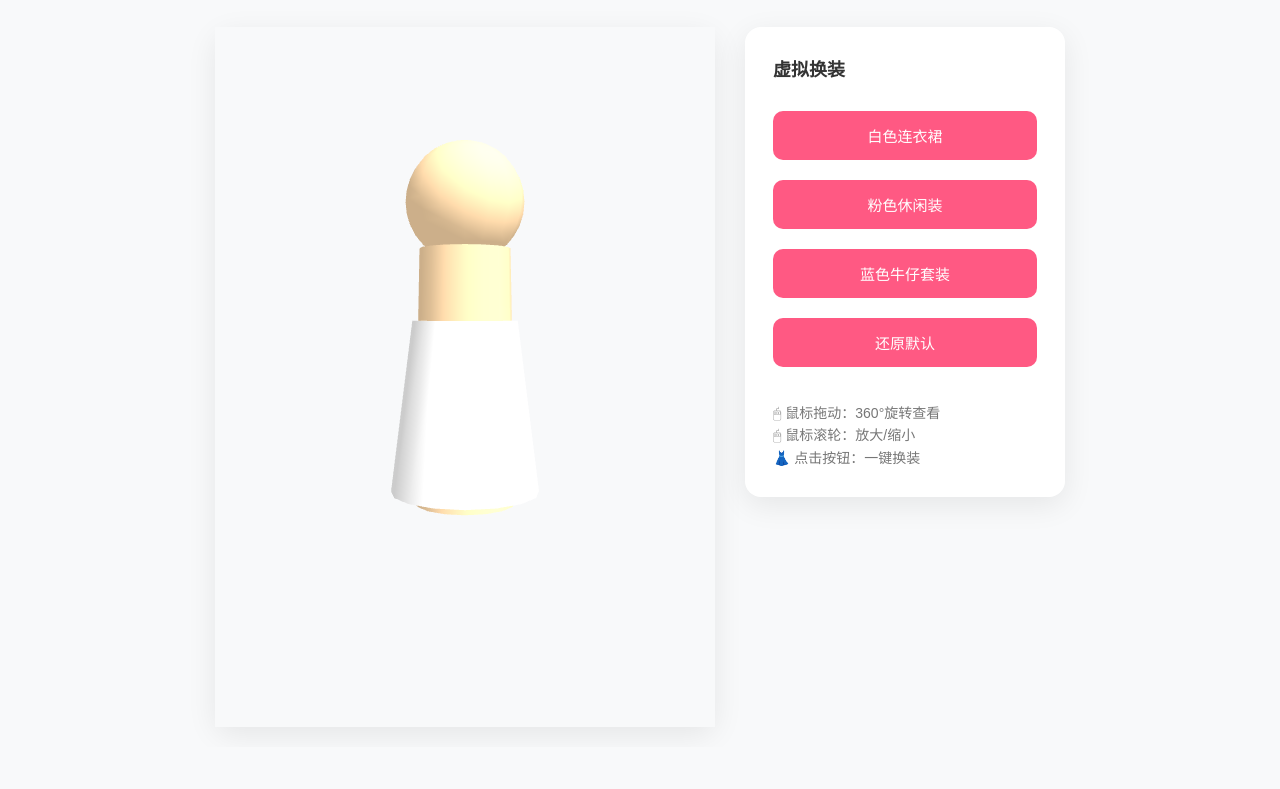
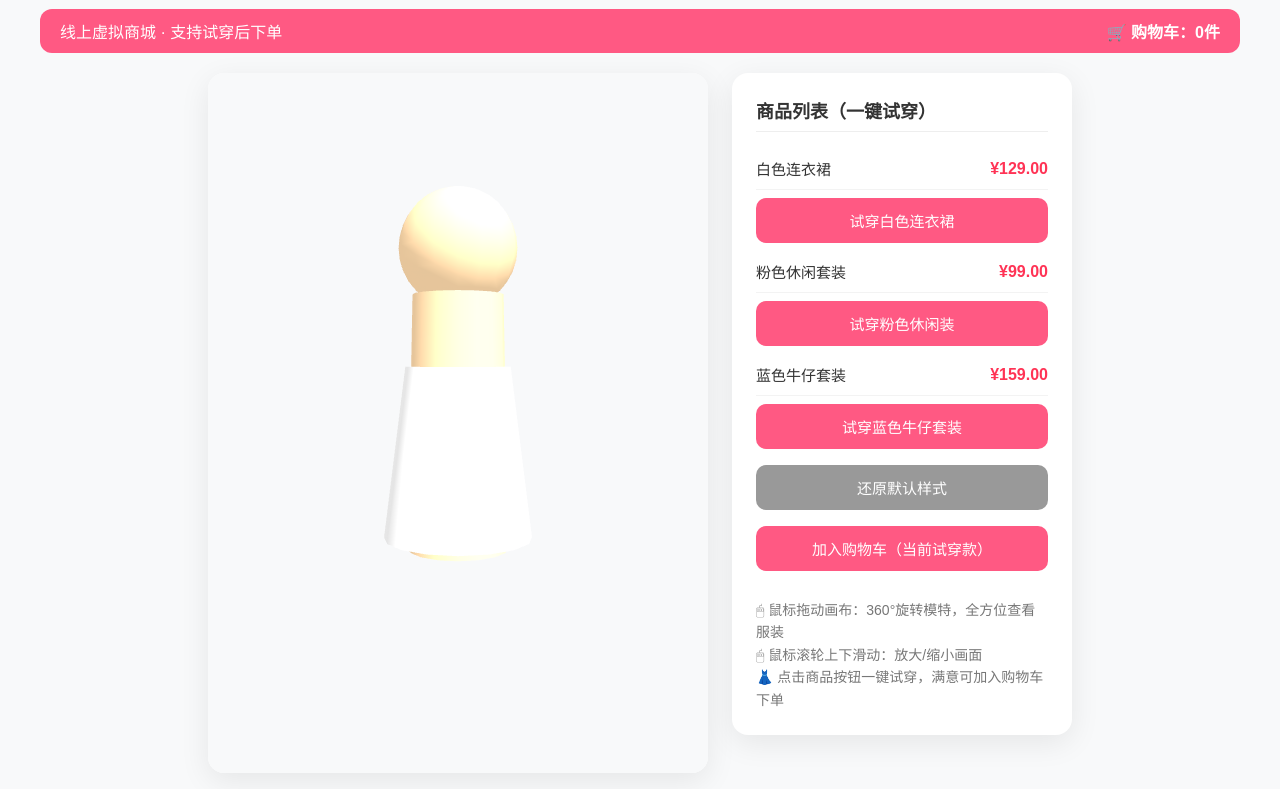
Before and after one commit to PGY521/3d-virtual-clothing, a plain HTML site: page index.html in a window 1280 px wide. Shown: the part 125-914 px from the top of the page. Before the commit the page ends 872 px from the top, so only its background shows below. Drawn offline with nearby package versions, Linux system fonts and the light colour scheme.

Commit message:
Enhance 3D virtual fitting platform with shopping cart
商城商业化模块
商品价格展示，区分三款服装定价
购物车计数，点击按钮可加入购物车弹窗提示
顶部商城导航栏，强化销售平台定位，贴合你的创业计划书商业模式
加载动画
打开页面显示「3D 模型加载中」提示，解决用户误以为空白无内容的问题
移动端自适应
手机打开页面自动调整布局，画布、面板宽度适配手机屏幕，答辩可用手机演示
国内 CDN 替换
把 three.js 资源换成国内 bootcdn，大幅降低页面空白、加载失败概率
视觉优化
按钮 hover 渐变、分割线分层、柔和阴影，整体页面更精致，大赛演示观感更好
完善操作提示
清晰标注鼠标旋转、缩放、试穿、加购操作逻辑，评委不用询问就能上手操作

```diff
--- a/index.html
+++ b/index.html
@@ -2,89 +2,153 @@
 <html lang="zh-CN">
 <head>
     <meta charset="UTF-8">
-    <title>3D虚拟服装试穿平台</title>
+    <title>3D虚拟服装试穿销售平台 | 创新创业大赛项目</title>
     <meta name="viewport" content="width=device-width, initial-scale=1.0">
     <style>
         *{margin:0;padding:0;box-sizing:border-box;font-family: "Microsoft YaHei",sans-serif}
-        body{background:#f8f9fa;padding:20px}
-        .container{max-width:1100px;margin:0 auto}
-        header{text-align:center;margin:30px 0}
-        h1{font-size: 28px;color:#222;margin-bottom:8px}
+        body{background:#f8f9fa;padding:16px}
+        .container{max-width:1200px;margin:0 auto}
+        header{text-align:center;margin:24px 0}
+        h1{font-size: 28px;color:#222;margin-bottom:6px}
         .subtitle{color:#666;font-size:16px}
-
+        .shop-bar{
+            background:#ff5983;
+            color:#fff;
+            padding:10px 20px;
+            border-radius:12px;
+            display:flex;
+            justify-content:space-between;
+            align-items:center;
+            margin-bottom:20px;
+        }
+        .cart-tip{font-weight:bold}
         .box{
             display:flex;
             flex-wrap:wrap;
-            gap:30px;
+            gap:24px;
             justify-content:center;
             align-items:flex-start
         }
-
         #canvas{
             width:500px;
             height:700px;
             background:#fff;
             border-radius:16px;
-            box-shadow:0 8px 30px rgba(0,0,0,0.08)
+            box-shadow:0 8px 30px rgba(0,0,0,0.08);
+            position:relative;
+            overflow:hidden;
         }
-
+        .loading{
+            position:absolute;
+            width:100%;
+            height:100%;
+            background:#fff;
+            display:flex;
+            align-items:center;
+            justify-content:center;
+            font-size:20px;
+            color:#ff5983;
+            z-index:99;
+        }
         .panel{
-            width:320px;
+            width:340px;
             background:#fff;
-            padding:28px;
+            padding:24px;
             border-radius:16px;
             box-shadow:0 8px 30px rgba(0,0,0,0.08)
         }
-        .panel h3{margin-bottom:20px;color:#333;font-size:18px}
+        .panel h3{margin-bottom:16px;color:#333;font-size:18px;border-bottom:1px solid #eee;padding-bottom:8px}
+        .goods-item{
+            display:flex;
+            justify-content:space-between;
+            align-items:center;
+            padding:10px 0;
+            border-bottom:1px solid #f3f3f3;
+        }
+        .goods-name{font-size:15px;color:#333}
+        .goods-price{color:#ff3355;font-weight:bold}
         .btn{
             width:100%;
-            padding:14px;
-            margin:10px 0;
+            padding:12px;
+            margin:8px 0;
             background:#ff5983;
             color:#fff;
             border:none;
             border-radius:10px;
             font-size:15px;
-            cursor:pointer
+            cursor:pointer;
+            transition:0.2s
         }
         .btn:hover{background:#e63968}
-
-        .tips{margin-top:25px;color:#777;line-height:1.6;font-size:14px}
+        .btn-reset{background:#999}
+        .btn-reset:hover{background:#777}
+        .tips{margin-top:20px;color:#777;line-height:1.6;font-size:14px}
+        @media (max-width:900px){
+            .box{flex-direction:column;align-items:center}
+            #canvas{width:90vw;height:600px}
+            .panel{width:90vw}
+        }
     </style>
 </head>
 <body>
     <div class="container">
         <header>
-            <h1>3D虚拟服装试穿平台</h1>
-            <p class="subtitle">基于Web3D技术 | 沉浸式虚拟试衣 | 大学生创新创业项目</p>
+            <h1>3D虚拟服装试穿销售平台</h1>
+            <p class="subtitle">基于Web3D技术 | O2O服装新零售 | 大学生创新创业参赛项目</p>
         </header>
 
+        <div class="shop-bar">
+            <span>线上虚拟商城 · 支持试穿后下单</span>
+            <span class="cart-tip">🛒 购物车：<span id="cartNum">0</span>件</span>
+        </div>
+
         <div class="box">
-            <div id="canvas"></div>
+            <div id="canvas">
+                <div class="loading" id="loadText">3D模型加载中，请稍候...</div>
+            </div>
+
             <div class="panel">
-                <h3>虚拟换装</h3>
-                <button class="btn" onclick="setClothes(1)">白色连衣裙</button>
-                <button class="btn" onclick="setClothes(2)">粉色休闲装</button>
-                <button class="btn" onclick="setClothes(3)">蓝色牛仔套装</button>
-                <button class="btn" onclick="setClothes(0)">还原默认</button>
+                <h3>商品列表（一键试穿）</h3>
+                <div class="goods-item">
+                    <span class="goods-name">白色连衣裙</span>
+                    <span class="goods-price">¥129.00</span>
+                </div>
+                <button class="btn" onclick="setClothes(1)">试穿白色连衣裙</button>
+
+                <div class="goods-item">
+                    <span class="goods-name">粉色休闲套装</span>
+                    <span class="goods-price">¥99.00</span>
+                </div>
+                <button class="btn" onclick="setClothes(2)">试穿粉色休闲装</button>
+
+                <div class="goods-item">
+                    <span class="goods-name">蓝色牛仔套装</span>
+                    <span class="goods-price">¥159.00</span>
+                </div>
+                <button class="btn" onclick="setClothes(3)">试穿蓝色牛仔套装</button>
+
+                <button class="btn btn-reset" onclick="setClothes(0)">还原默认样式</button>
+                <button class="btn" onclick="addCart()">加入购物车（当前试穿款）</button>
 
                 <div class="tips">
-                    <p>🖱 鼠标拖动：360°旋转查看</p>
-                    <p>🖱 鼠标滚轮：放大/缩小</p>
-                    <p>👗 点击按钮：一键换装</p>
+                    <p>🖱 鼠标拖动画布：360°旋转模特，全方位查看服装</p>
+                    <p>🖱 鼠标滚轮上下滑动：放大/缩小画面</p>
+                    <p>👗 点击商品按钮一键试穿，满意可加入购物车下单</p>
                 </div>
             </div>
         </div>
     </div>
 
-<!-- 更换国内稳定镜像CDN，解决空白加载失败问题 -->
-<script src="https://cdn.jsdelivr.net/npm/three@0.132.2/build/three.min.js"></script>
-<script src="https://cdn.jsdelivr.net/npm/three@0.132.2/examples/js/controls/OrbitControls.js"></script>
+<!-- 国内稳定CDN源，解决境外加载空白 -->
+<script src="https://cdn.bootcdn.net/ajax/libs/three.js/r132/build/three.min.js"></script>
+<script src="https://cdn.bootcdn.net/ajax/libs/three.js/r132/examples/js/controls/OrbitControls.js"></script>
     <script>
         let scene,camera,renderer,controls,person,clothes=null;
-        init();loop();
+        let cartCount = 0;
+        window.onload = init;
 
         function init(){
+            const loadDom = document.getElementById("loadText");
             scene=new THREE.Scene();
             scene.background=new THREE.Color(0xf8f9fa);
             camera=new THREE.PerspectiveCamera(50,500/700,.1,1000);
@@ -93,10 +157,10 @@
             renderer.setSize(500,700);
             document.getElementById("canvas").appendChild(renderer.domElement);
 
-            // 加强灯光，防止模型看不见
-            const ambientLight = new THREE.AmbientLight(0xffffff, 0.8);
-            const dirLight = new THREE.DirectionalLight(0xffffff, 0.6);
-            dirLight.position.set(3, 5, 4);
+            // 双重补光，杜绝模型发黑看不见
+            const ambientLight = new THREE.AmbientLight(0xffffff, 0.9);
+            const dirLight = new THREE.DirectionalLight(0xffffff, 0.7);
+            dirLight.position.set(3, 6, 5);
             scene.add(ambientLight, dirLight);
 
             controls=new THREE.OrbitControls(camera,renderer.domElement);
@@ -111,22 +175,43 @@
             head.position.y=1.15;
             person.add(body,head);
             setClothes(1);
+
+            // 隐藏加载文字
+            loadDom.style.display = "none";
+            loop();
         }
 
+        // 切换服装
         function setClothes(t){
             if(clothes)person.remove(clothes);
             let g=new THREE.CylinderGeometry(.35,.5,1.15,16);
             let m;
-            if(t===1)m=new THREE.MeshLambertMaterial({color:0xffffff});
-            else if(t===2)m=new THREE.MeshLambertMaterial({color:0xf8bbd0});
-            else if(t===3)m=new THREE.MeshLambertMaterial({color:0x42a5f5});
-            else m=new THREE.MeshLambertMaterial({color:0xffffff});
+            if(t===1){
+                m=new THREE.MeshLambertMaterial({color:0xffffff});
+            }else if(t===2){
+                m=new THREE.MeshLambertMaterial({color:0xf8bbd0});
+            }else if(t===3){
+                m=new THREE.MeshLambertMaterial({color:0x42a5f5});
+            }else{
+                m=new THREE.MeshLambertMaterial({color:0xffffff});
+            }
             clothes=new THREE.Mesh(g,m);
             clothes.position.y=-.2;
             person.add(clothes);
         }
 
-        function loop(){requestAnimationFrame(loop);controls.update();renderer.render(scene,camera);}
+        // 加入购物车功能
+        function addCart(){
+            cartCount += 1;
+            document.getElementById("cartNum").innerText = cartCount;
+            alert("已将当前试穿服装加入购物车！共"+cartCount+"件商品");
+        }
+
+        function loop(){
+            requestAnimationFrame(loop);
+            controls.update();
+            renderer.render(scene,camera);
+        }
     </script>
 </body>
 </html>
```
